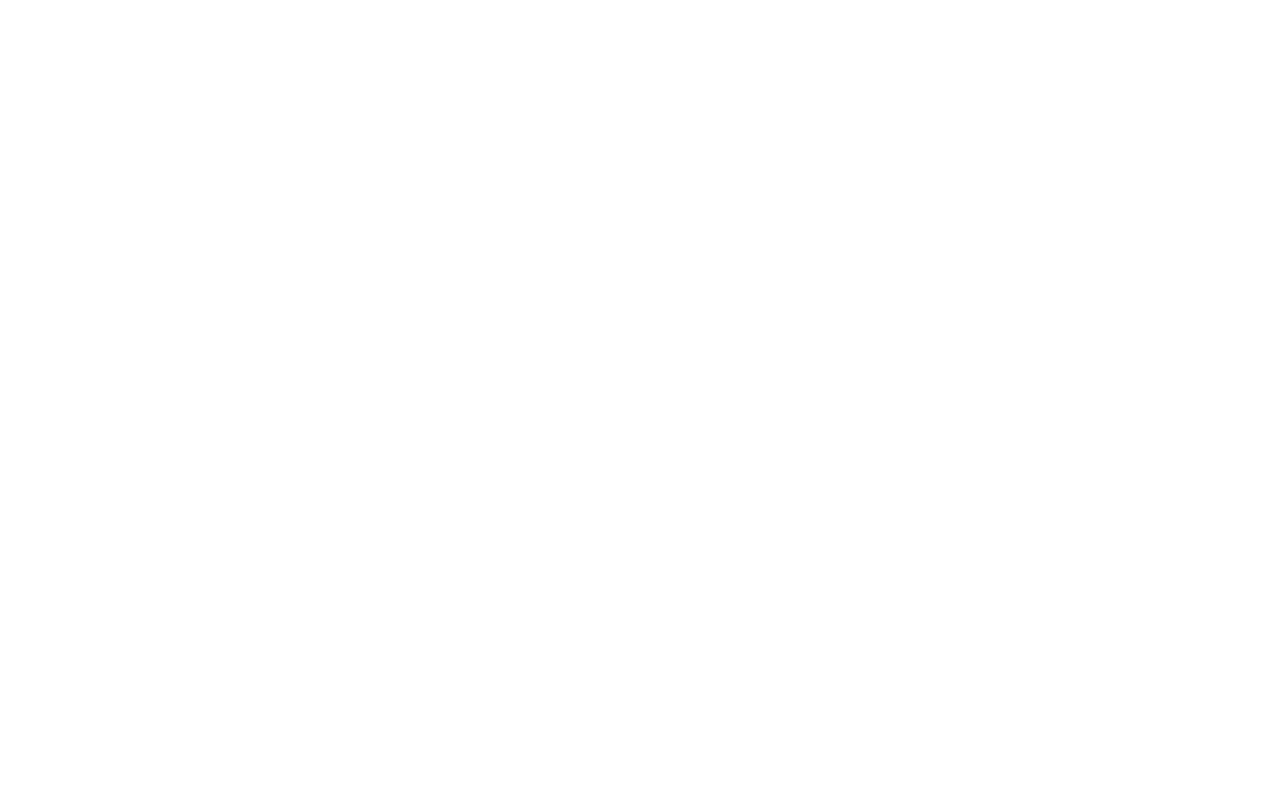
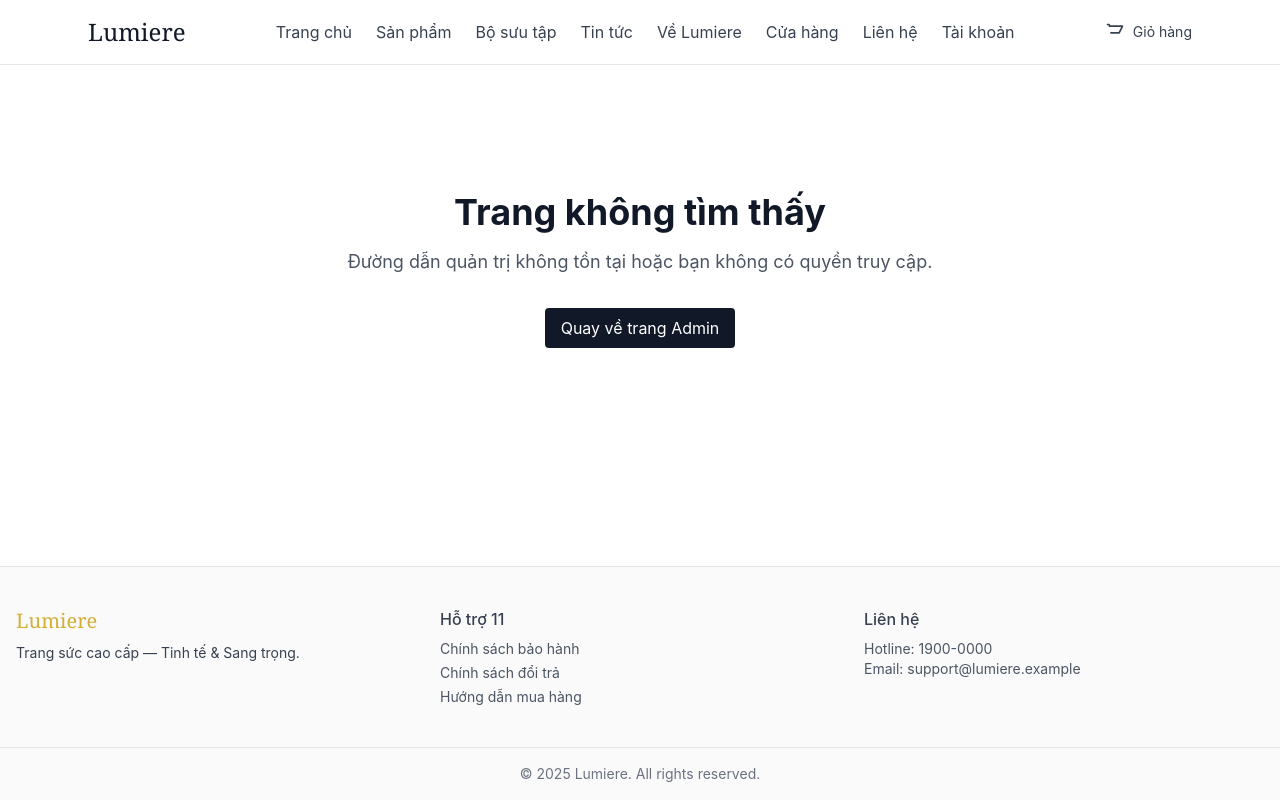
Before and after one commit to HoangHN11/AWS-Jewelry-web, a React (Vite) app: page /admin/not-found in a window 1280 px wide. Before the commit this address had no page. Built offline with nearby package versions, Linux system fonts and the light colour scheme; the HTML template or start-up script is replaced by a standard one.

Commit message:
feat: authorization between admin and user

```diff
--- a/src/App.jsx
+++ b/src/App.jsx
@@ -26,11 +26,14 @@
 import AuthPage from "./pages/auth/AuthPage";
 import { CartProvider } from "./contexts/CartContext";
 import ScrollToTop from "./components/ScrollToTop";
+import AdminRedirectGuard from "./components/AdminRedirectGuard";
+import NotFoundPage from "./pages/NotFoundPage";
 
 export default function App() {
   return (
     <BrowserRouter>
       <ScrollToTop />
+      <AdminRedirectGuard />
       <CartProvider>
         <Routes>
           <Route element={<MainLayout />}>
@@ -67,8 +70,15 @@
             <Route path="/booking" element={<BookingPage />} />
 
             <Route path="/auth" element={<AuthPage />} />
+            {/* Admin-only routes */}
             <Route path="/admin" element={<AdminDashboard />} />
             <Route path="/admin/create-product" element={<CreateProduct />} />
+            <Route path="/admin/not-found" element={<NotFoundPage />} />
+            <Route path="/admin/*" element={<NotFoundPage />} />
+
+            {/* Shared not-found routes */}
+            <Route path="/not-found" element={<NotFoundPage />} />
+            <Route path="*" element={<NotFoundPage />} />
           </Route>
         </Routes>
       </CartProvider>
--- /dev/null
+++ b/src/components/AdminRedirectGuard.jsx
@@ -0,0 +1,30 @@
+import { useEffect } from "react";
+import { useLocation, useNavigate } from "react-router-dom";
+import { getUserFromLocalStorage } from "../utils";
+
+
+
+export default function AdminRedirectGuard() {
+    // const location = useLocation();
+    // const navigate = useNavigate();
+
+    // useEffect(() => {
+    //     const user = getUserFromLocalStorage();
+    //     const path = location.pathname;
+
+    //     const role = user?.role || user?.roles || user?.roleName;
+    //     const isAdmin = role === "admin" || (Array.isArray(role) && role.includes("admin"));
+
+    //     if (isAdmin) {
+    //         if (!path.startsWith("/admin")) {
+    //             navigate("/admin/not-found", { replace: true });
+    //         }
+    //     } else {
+    //         if (path.startsWith("/admin")) {
+    //             navigate("/not-found", { replace: true });
+    //         }
+    //     }
+    // }, [location.pathname, navigate]);
+
+    return null;
+}
--- /dev/null
+++ b/src/pages/NotFoundPage.jsx
@@ -0,0 +1,26 @@
+import React from "react";
+import { useLocation } from "react-router-dom";
+
+export default function NotFoundPage() {
+    const location = useLocation();
+    const isAdminPath = location.pathname.startsWith("/admin");
+
+    return (
+        <div className="max-w-3xl mx-auto text-center py-24">
+            <h1 className="text-4xl font-bold mb-4">Trang không tìm thấy</h1>
+            <p className="text-lg text-gray-600 mb-8">
+                {isAdminPath
+                    ? "Đường dẫn quản trị không tồn tại hoặc bạn không có quyền truy cập."
+                    : "Trang bạn yêu cầu không tồn tại hoặc bạn không có quyền truy cập."}
+            </p>
+            <div>
+                <a
+                    href={isAdminPath ? "/admin" : "/"}
+                    className="inline-block px-4 py-2 bg-gray-900 text-white rounded"
+                >
+                    Quay về {isAdminPath ? "trang Admin" : "trang chủ"}
+                </a>
+            </div>
+        </div>
+    );
+}
--- /dev/null
+++ b/src/utils/index.js
@@ -0,0 +1,21 @@
+export function getUserFromLocalStorage() {
+    try {
+        const raw = localStorage.getItem("user") || localStorage.getItem("token");
+        if (!raw) return null;
+        try {
+            return JSON.parse(raw);
+        } catch (e) {
+            const parts = raw.split(".");
+            if (parts.length === 3) {
+                try {
+                    return JSON.parse(atob(parts[1]));
+                } catch (err) {
+                    return null;
+                }
+            }
+            return null;
+        }
+    } catch (err) {
+        return null;
+    }
+}
```
